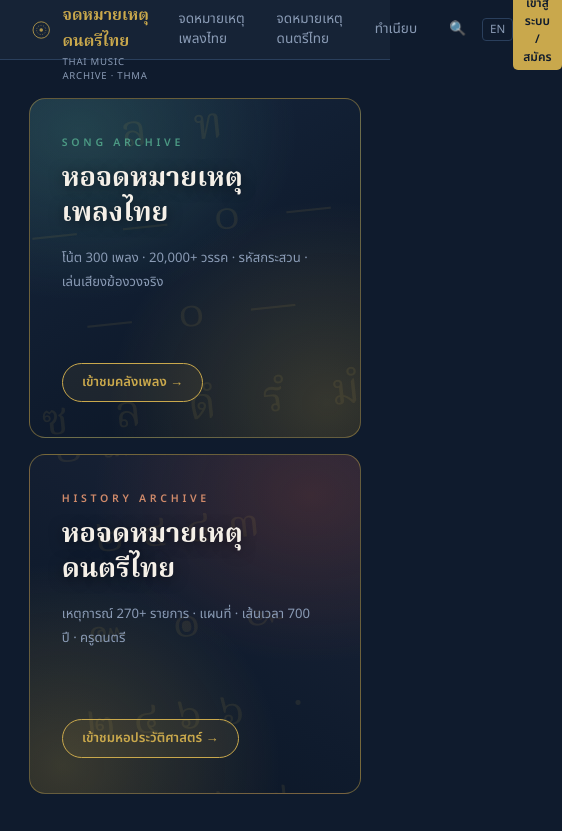
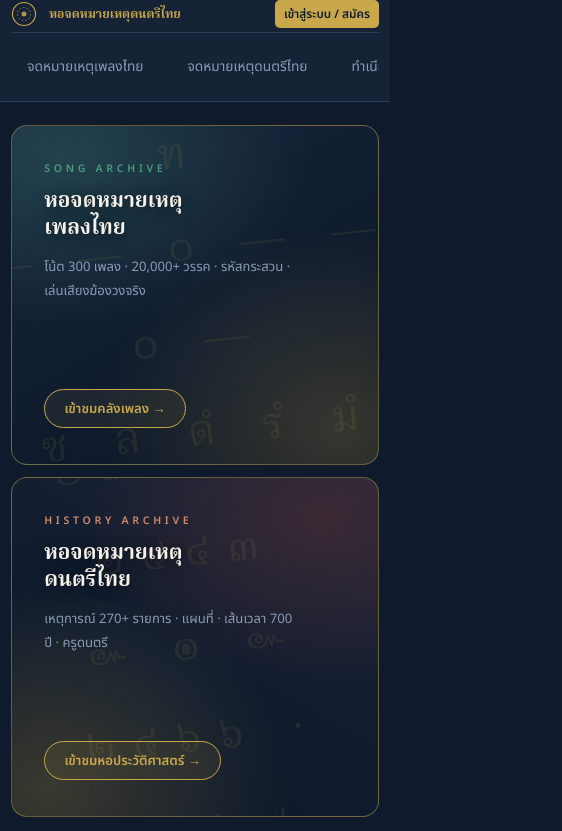
Before and after one commit to pokpong999/thaimusicarchive, a Next.js app: page / in a window 390 px wide. Shown: the top 831 px of the page, 562 px wide, since content can reach past the window. Built offline with nearby package versions, Linux system fonts and the light colour scheme; no server answers; the database is empty.

Commit message:
Add files via upload

```diff
--- a/app/globals.css
+++ b/app/globals.css
@@ -113,7 +113,7 @@ tbody tr:hover td { background:rgba(255,255,255,0.02); }
 
 /* ── Hero สองหอ ── */
 .hero2 { display:grid; grid-template-columns:1fr 1fr; gap:16px; margin:0.6rem 0 1.4rem; }
-@media (max-width: 760px) { .hero2 { grid-template-columns:1fr; } }
+@media (max-width: 820px) { .hero2 { grid-template-columns:1fr; gap:12px; } }
 .hero-card {
   position:relative; display:block; min-height:340px; border-radius:16px; overflow:hidden;
   border:1px solid rgba(201,168,76,0.45); text-decoration:none;
@@ -155,3 +155,62 @@ tbody tr:hover td { background:rgba(255,255,255,0.02); }
 .hero-card:hover .hero-cta { background:var(--gold); color:#0F1B2D; }
 
 html { scroll-behavior: smooth; }
+
+/* ═══════ จอมือถือ / แท็บเล็ต ═══════ */
+html, body { max-width: 100%; overflow-x: hidden; }
+* { min-width: 0; }
+img, svg, video, canvas, iframe { max-width: 100%; }
+
+/* ตารางกว้างๆ ให้เลื่อนในกรอบตัวเอง ไม่ดันทั้งหน้า */
+table { max-width: 100%; }
+.table-scroll, .card > table { display: block; overflow-x: auto; -webkit-overflow-scrolling: touch; }
+
+@media (max-width: 820px) {
+  .topbar { padding: 0 0.7rem; height: auto; min-height: 56px; flex-wrap: wrap; gap: 6px; row-gap: 4px; }
+  .topbar-right { flex-wrap: wrap; gap: 6px; justify-content: flex-end; }
+  .topbar nav, .topbar-nav { display: flex; overflow-x: auto; gap: 10px;
+    -webkit-overflow-scrolling: touch; scrollbar-width: none; max-width: 100%; }
+  .topbar nav::-webkit-scrollbar, .topbar-nav::-webkit-scrollbar { display: none; }
+  .topbar a, .topbar-nav a { white-space: nowrap; font-size: 0.86rem; }
+
+  .container { padding: 1rem 0.85rem 2rem; }
+  .card { padding: 0.9rem; }
+  .section-title { font-size: 1.05rem !important; }
+  .section-subtitle { font-size: 0.8rem !important; }
+  .detail-title { font-size: 1.15rem !important; line-height: 1.4 !important; }
+
+  /* แถวปุ่ม/แท็บยาวๆ เลื่อนแนวนอนได้ */
+  .tab-row, .btn-row, .filter-row { overflow-x: auto; flex-wrap: nowrap !important;
+    -webkit-overflow-scrolling: touch; scrollbar-width: none; }
+  .tab-row::-webkit-scrollbar, .btn-row::-webkit-scrollbar { display: none; }
+
+  .btn { font-size: 0.8rem; padding: 0.42rem 0.7rem; }
+  .btn-sm { font-size: 0.74rem; padding: 0.32rem 0.55rem; }
+  .form-input, .filter-select { font-size: 16px; }  /* 16px กัน iOS ซูมเองตอนพิมพ์ */
+
+  .hero-title { font-size: 1.5rem !important; }
+  .hero-sub { font-size: 0.82rem !important; }
+  .stat-grid, .grid-2, .grid-3 { grid-template-columns: 1fr !important; }
+}
+
+@media (max-width: 480px) {
+  .container { padding: 0.8rem 0.7rem 2rem; }
+  .section-title { font-size: 0.98rem !important; }
+  .hero-title { font-size: 1.3rem !important; }
+}
+
+/* แถบเมนูบนสุด: มือถือให้เลื่อนแนวนอนแทนการตัดบรรทัด */
+@media (max-width: 820px) {
+  .topbar .nav { display: flex; align-items: center; gap: 12px; overflow-x: auto;
+    -webkit-overflow-scrolling: touch; scrollbar-width: none; max-width: 100%;
+    padding: 4px 0; order: 3; width: 100%; border-top: 1px solid var(--border); }
+  .topbar .nav::-webkit-scrollbar { display: none; }
+  .topbar .nav > * { white-space: nowrap; flex: 0 0 auto; }
+  .logo-th { font-size: 0.82rem; }
+  .logo-en { font-size: 0.58rem; }
+  .logo-wrap svg { width: 26px; height: 26px; }
+}
+@media (max-width: 480px) {
+  .logo-en { display: none; }
+  .logo-th { font-size: 0.76rem; max-width: 150px; }
+}
--- a/app/layout.js
+++ b/app/layout.js
@@ -3,6 +3,13 @@ import Topbar from '../components/Topbar';
 import { LangProvider } from '../lib/i18n';
 import FooterNav from '../components/FooterNav';
 import { ContentProvider, EText } from '../components/Editable';
+
+export const viewport = {
+  width: 'device-width',
+  initialScale: 1,
+  maximumScale: 5,
+  viewportFit: 'cover',
+};
 
 export const metadata = {
   metadataBase: new URL('https://thaimusicarchive.com'),
```
